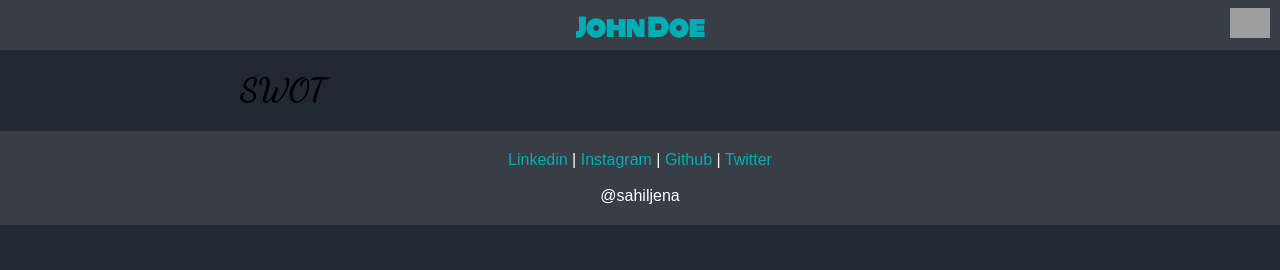
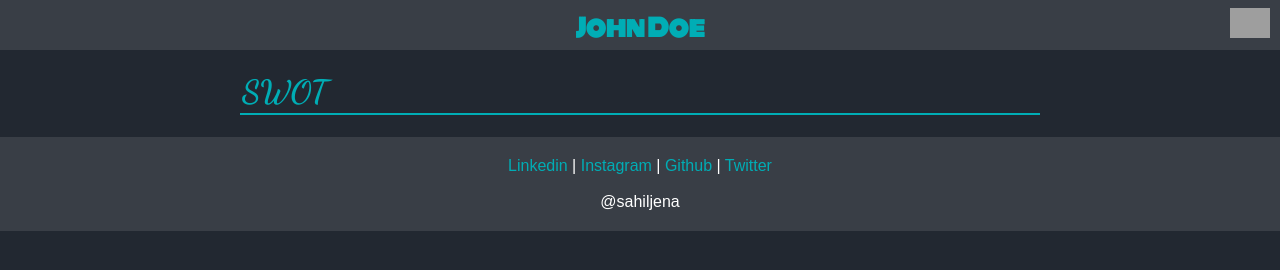
Before and after one commit to sahiljena/pspct2, a plain HTML site: page swot.html in a window 1280 px wide. Drawn offline with nearby package versions, Linux system fonts and the light colour scheme; grey boxes are pictures that could not be loaded; a web font is replaced by a local one.

Commit message:
Update swot.html

```diff
--- a/swot.html
+++ b/swot.html
@@ -14,7 +14,7 @@
   <a style="float: right; margin-left: 4px; margin-top:-59px;" href=""><img width="40" src="https://ddo0fzhfvians.cloudfront.net/uploads/icons/png/16607477601556105320-512.png"></a>
 </nav>
 <main>
-  <h1 style="font-family: 'Dancing script', cursive;">SWOT</h1>
+  <h1 style="padding: 2px;border-bottom: 2px solid #00adb5;color: #00adb5;font-family: 'Dancing script', cursive;">SWOT</h1>
 </main>
 <footer>
   <a href="">Linkedin</a> | <a href="">Instagram</a> | <a href="">Github</a> | <a href="">Twitter</a>
```
